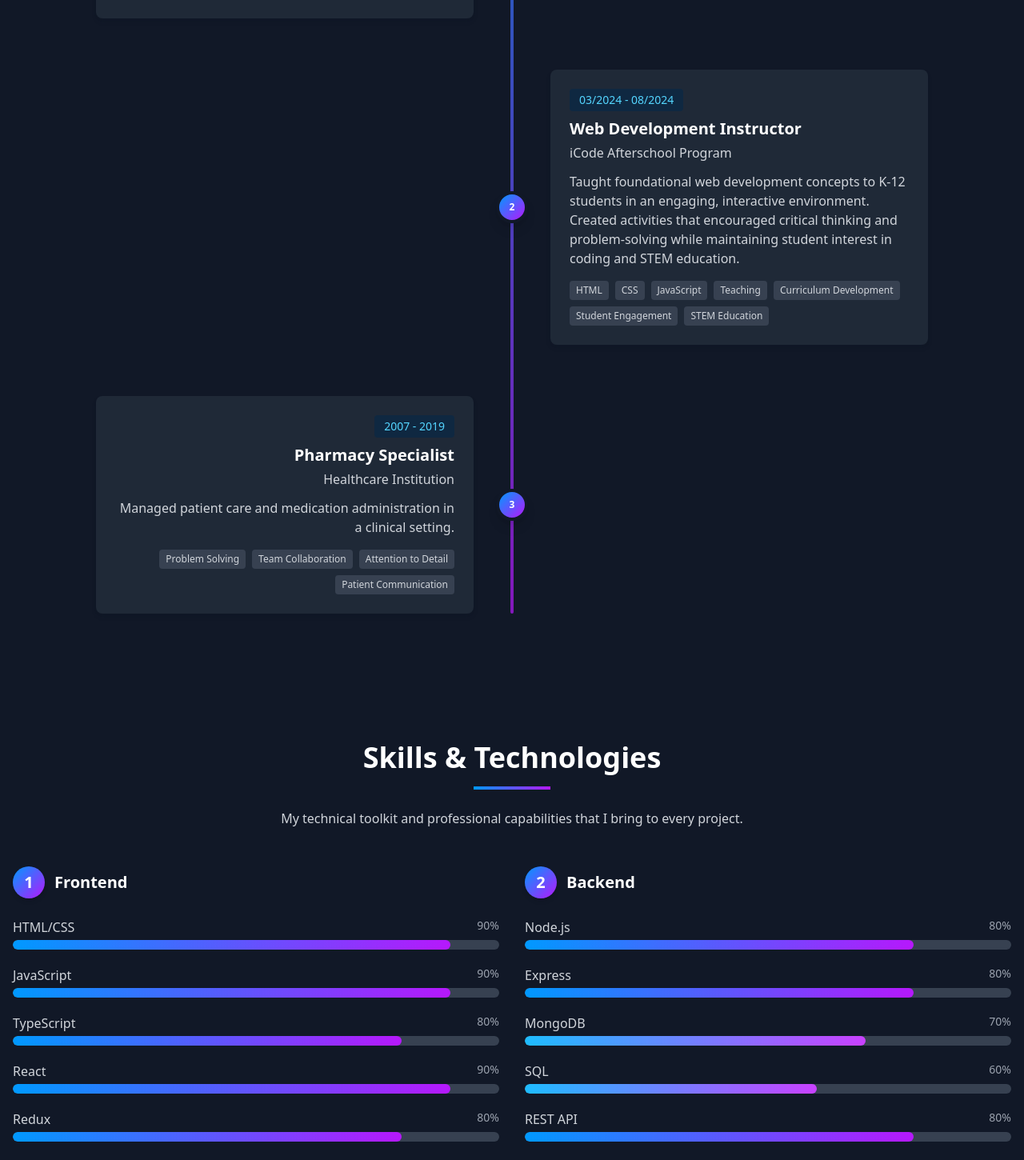
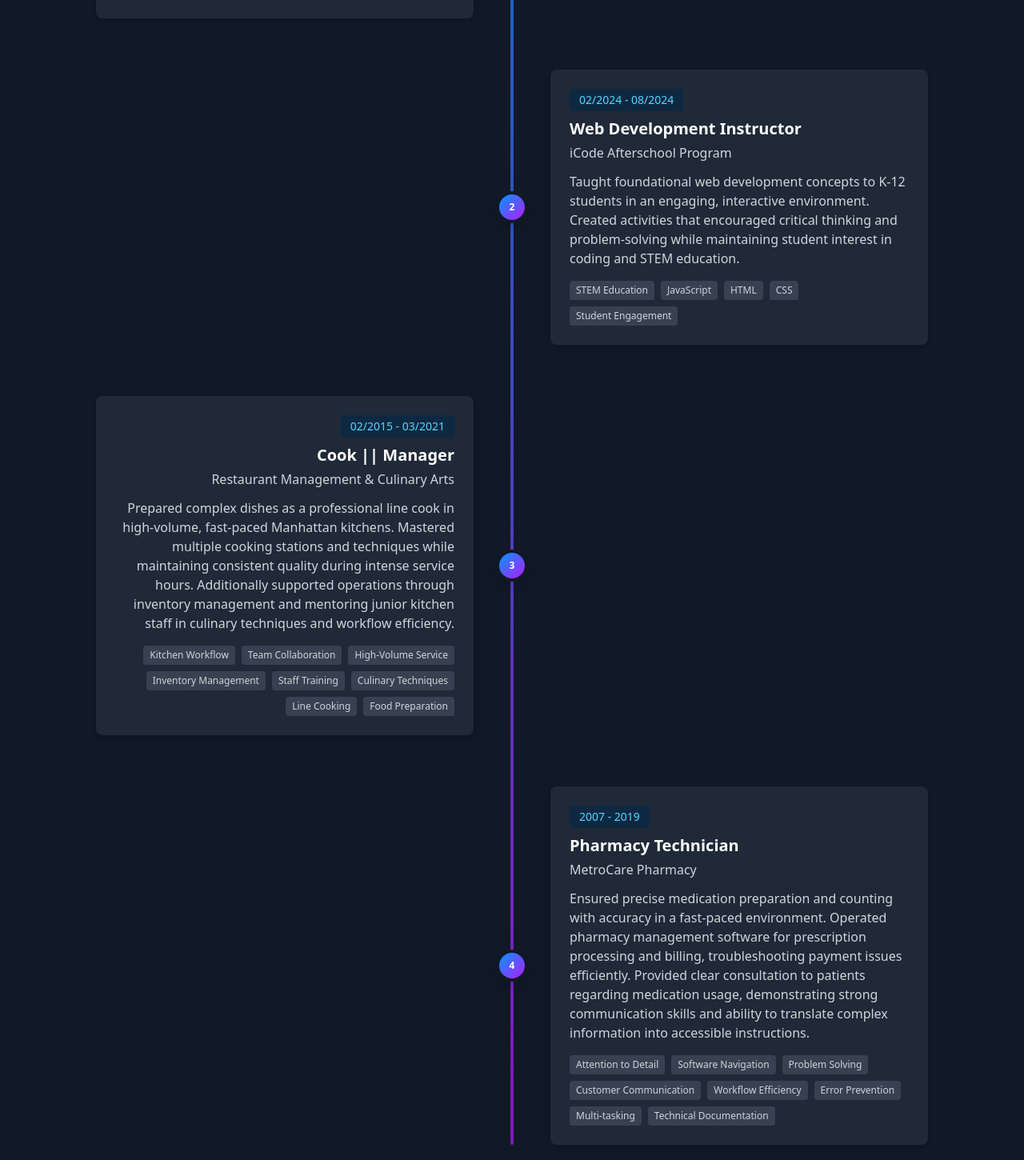
Before and after one commit to AyEinhorn/modern-portfolio, a React (Vite) app: page /resume in a window 1280 px wide. Shown: the part 749-2199 px from the top of the page at 80% size. Built offline with nearby package versions, Linux system fonts and the light colour scheme.

Commit message:
update experience

```diff
--- a/src/components/sections/Experience.tsx
+++ b/src/components/sections/Experience.tsx
@@ -22,17 +22,25 @@ const experienceData: ExperienceItem[] = [
     id: 2,
     role: 'Web Development Instructor',
     company: 'iCode Afterschool Program',
-    period: '03/2024 - 08/2024',
+    period: '02/2024 - 08/2024',
     description: 'Taught foundational web development concepts to K-12 students in an engaging, interactive environment. Created activities that encouraged critical thinking and problem-solving while maintaining student interest in coding and STEM education.',
-    skills: ['HTML', 'CSS', 'JavaScript', 'Teaching', 'Curriculum Development', 'Student Engagement', 'STEM Education']
+    skills: ['STEM Education', 'JavaScript', 'HTML', 'CSS', 'Student Engagement']
   },
   {
     id: 3,
-    role: 'Pharmacy Specialist',
-    company: 'Healthcare Institution',
+    role: 'Cook || Manager',
+    company: 'Restaurant Management & Culinary Arts',
+    period: '02/2015 - 03/2021',
+    description: 'Prepared complex dishes as a professional line cook in high-volume, fast-paced Manhattan kitchens. Mastered multiple cooking stations and techniques while maintaining consistent quality during intense service hours. Additionally supported operations through inventory management and mentoring junior kitchen staff in culinary techniques and workflow efficiency.',
+    skills: ['Kitchen Workflow', 'Team Collaboration', 'High-Volume Service', 'Inventory Management', 'Staff Training', 'Culinary Techniques', 'Line Cooking', 'Food Preparation']
+  },
+  {
+    id: 4,
+    role: 'Pharmacy Technician',
+    company: 'MetroCare Pharmacy',
     period: '2007 - 2019',
-    description: 'Managed patient care and medication administration in a clinical setting. ',
-    skills: ['Problem Solving', 'Team Collaboration', 'Attention to Detail', 'Patient Communication']
+    description: 'Ensured precise medication preparation and counting with accuracy in a fast-paced environment. Operated pharmacy management software for prescription processing and billing, troubleshooting payment issues efficiently. Provided clear consultation to patients regarding medication usage, demonstrating strong communication skills and ability to translate complex information into accessible instructions.',
+    skills: ['Attention to Detail', 'Software Navigation', 'Problem Solving', 'Customer Communication', 'Workflow Efficiency', 'Error Prevention', 'Multi-tasking', 'Technical Documentation']
   }
 ];
 
```
